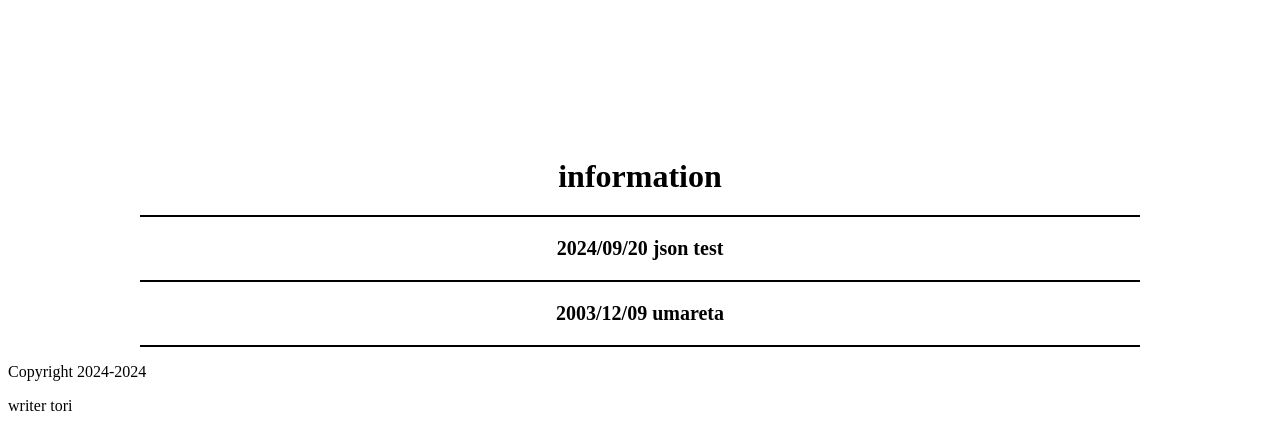
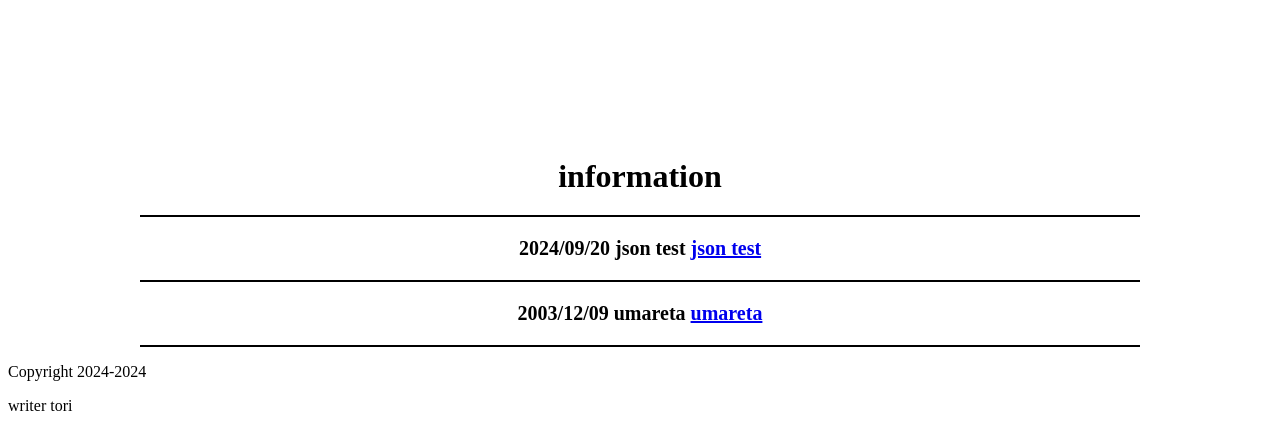
Before and after one commit to TORI1209/django_1, a Django app: page / in a window 1280 px wide. Shown: the part 1592-2023 px from the top of the page. Run offline with Django 5.2, Linux system fonts and the light colour scheme.

Commit message:
6 zemiyou

```diff
--- a/django_web/app1/templates/index.html
+++ b/django_web/app1/templates/index.html
@@ -30,6 +30,8 @@
             <a class="date">{{ info.date }}</a>
             <a class="title">{{ info.title }}</a>
 
+            <a class="title" href="/{{ info.title }}">{{ info.title }}</a>
+
         </h1>
 
         <h1 id="line"></h1> <!-- 線 -->
```
